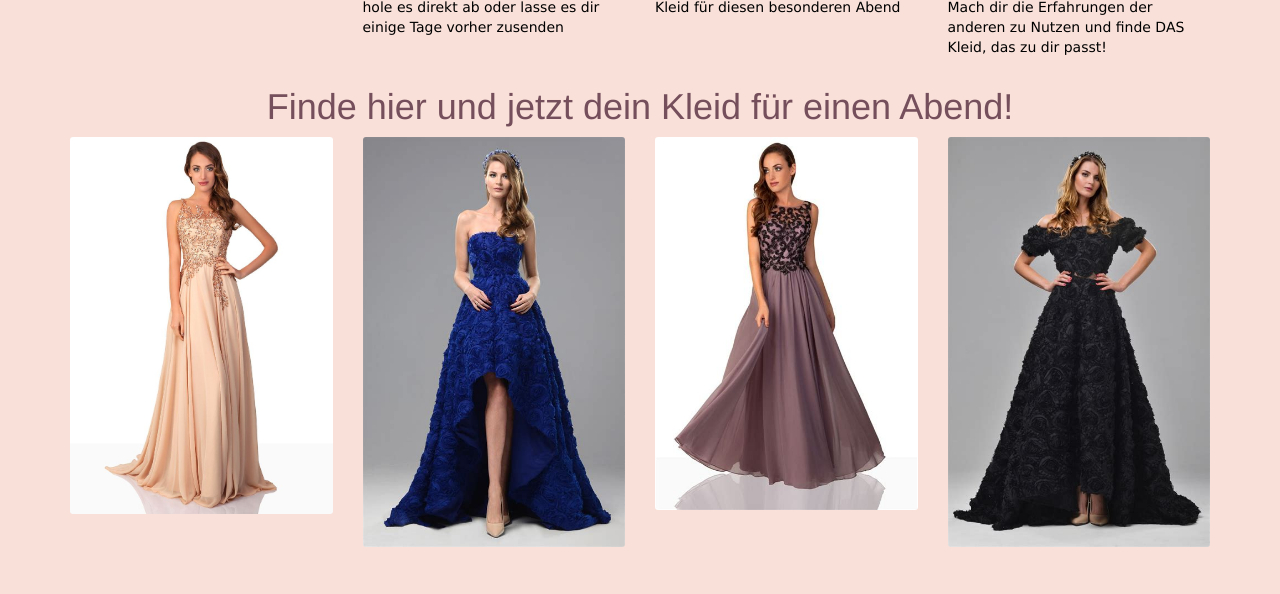
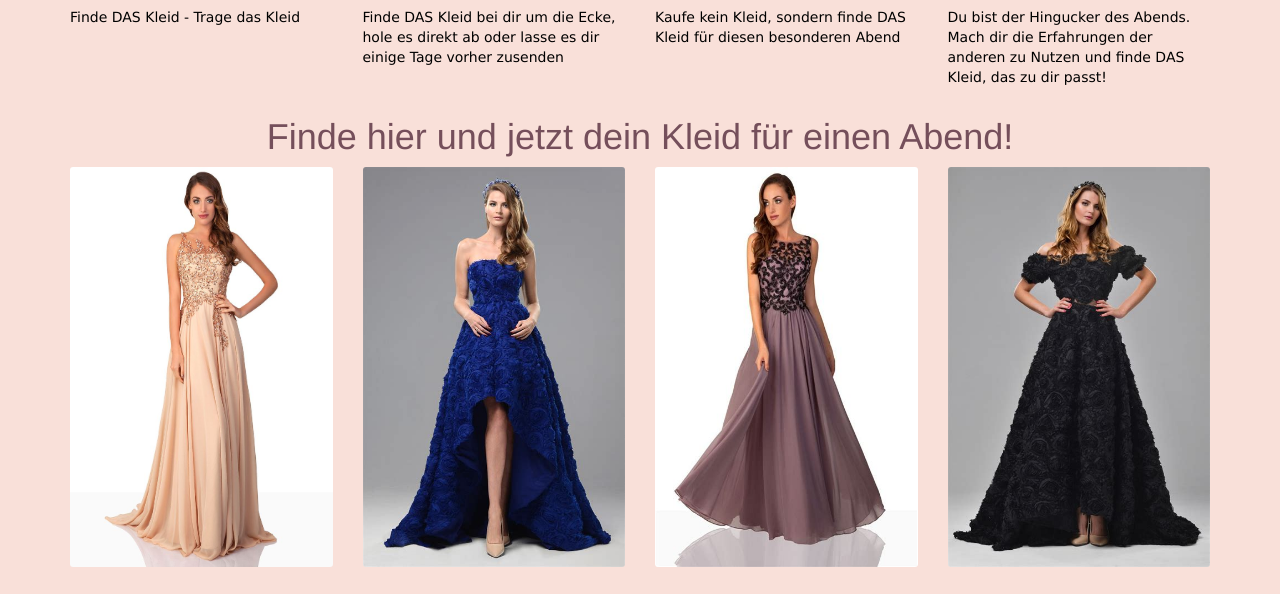
Before and after one commit to DexterColt/leo-webpage, a plain HTML site: page index.html in a window 1280 px wide. Shown: the part 1284-1878 px from the top of the page. Drawn offline with nearby package versions, Linux system fonts and the light colour scheme.

Commit message:
Add files via upload

```diff
--- a/index.html
+++ b/index.html
@@ -28,8 +28,9 @@
 			<div class="col-xs-12">
 				<div id="first_text">
 					<h1>DEIN Abend - DEIN Kleid!</h1>
+					<p>Dein großer Abend steht bevor und du hast noch nicht das richtige Kleid gefunden? Der Geldbeutel nicht das her, was du dir ertr&aumlumst? </p>
 					<p>Du willst nicht schon wieder in deinem Kleid von vor zwei Jahren auf eine Abendveranstaltung, m&oumlchstest aber dein Geld lieber f&uumlr Drinks ausgeben? - Dann bist du hier richtig!</p>
-					<p>Wir haben eine L&oumlsung f&uumlr dich! Anstatt dir ein Kleid teuer f&uumlr einen Abend zu kaufen, leihe es einfach von deiner besten Freundin! Sie ist auf der gleichen Veranstaltung oder einfach nicht dein Kleid? Genau jetzt kommen wir ins Spiel! Wir finden dein Kleid von einer anderen Freundin!</p>
+					<p>Wir haben eine L&oumlsung f&uumlr dich! Anstatt dir ein Kleid teuer f&uumlr einen Abend zu kaufen, leihe es einfach von deiner besten Freundin! Sie ist auf der gleichen Veranstaltung oder es ist einfach nicht dein Kleid? Genau jetzt kommen wir ins Spiel! Wir finden dein Kleid von einer anderen Freundin!</p>
 					<button type="button" class="btn btn-basic btn-lg"><a href="#">Finde dein Kleid Hier</a></button>
 				</div>
 			</div>
@@ -82,27 +83,27 @@
 
 
 			<div class="col-xs-12 col-sm-6 col-md-3">
-				<div class="Unikate">
+				<div class="Kleider">
 					<img src="images/Kleid3.jpg" class="img-responsive" style="width:100%">
-				</div class="Unikate">
+				</div class="Kleider">
 			</div>
 
 			<div class="col-xs-12 col-sm-6 col-md-3">
-				<div class="Unikate">
+				<div class="Kleider">
 					<img src="images/Kleid4.jpg" class="img-responsive" style="width:100%">
-				</div class="Unikate">
+				</div class="Kleider">
 			</div>
 
 			<div class="col-xs-12 col-sm-6 col-md-3">
-				<div class="Unikate">
+				<div class="Kleider">
 					<img src="images/Kleid5.jpg" class="img-responsive" style="width:100%">
-				</div class="Unikate">
+				</div class="Kleider">
 			</div>
 
 			<div class="col-xs-12 col-sm-6 col-md-3">
-				<div class="Unikate">
+				<div class="Kleider">
 					<img src="images/Kleid6.jpg" class="img-responsive" style="width:100%">
-				</div class="Unikate">
+				</div class="Kleider">
 			</div>
 
 
--- a/style.css
+++ b/style.css
@@ -27,12 +27,14 @@ h1 {color: #754f5b;
 size: 30px;
 align-items: center;+-
 	    overflow: hidden;
-
 }
 
-.Unikate img {
+.Kleider img {
 	width: 200px;
+	height: 400px;
 	border-radius: 3px;
+	align-items: center;+-
+	overflow: hidden;
 }
 
 #header {
```
